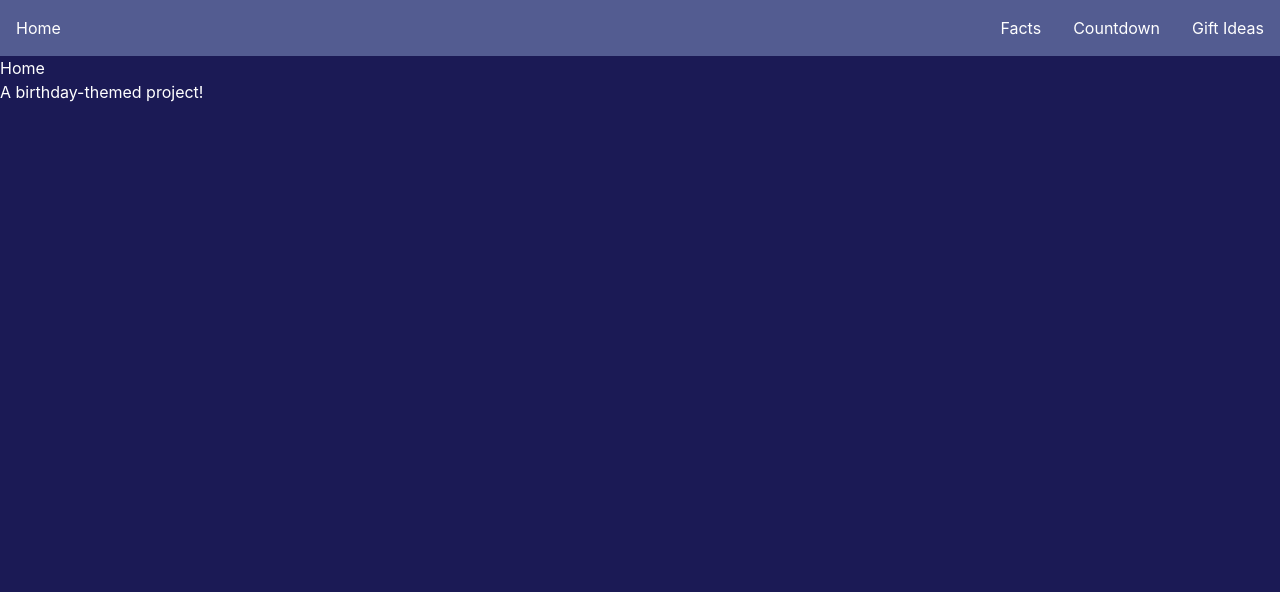
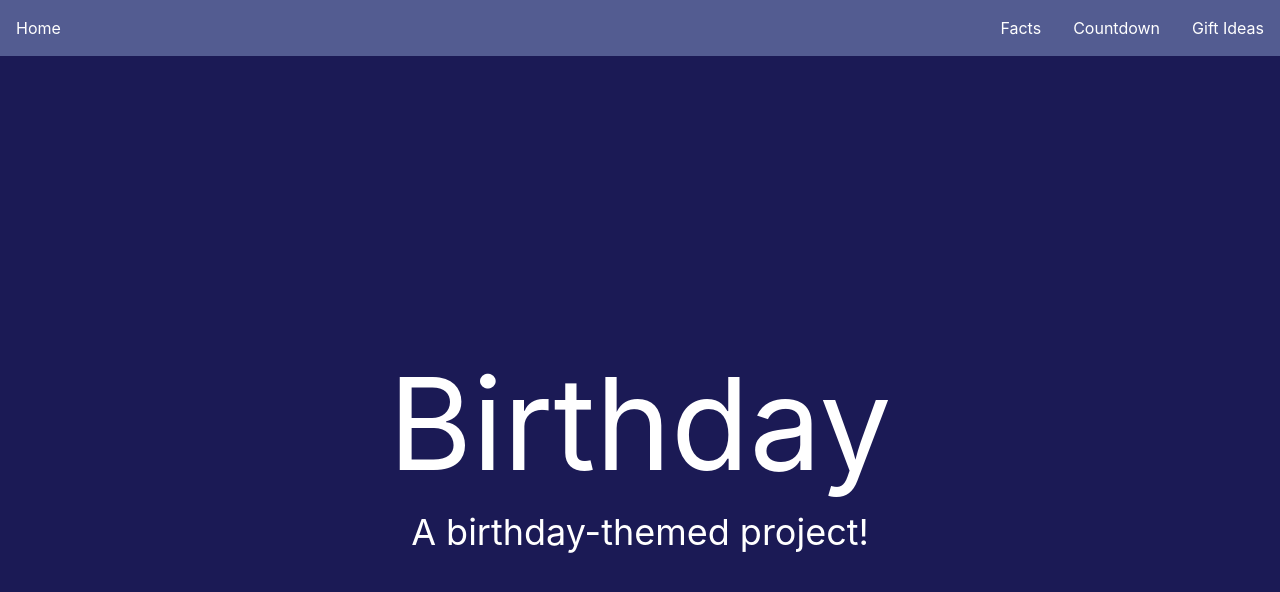
Before and after one commit to hiralsinghal/birthday-cards, a React (Vite) app: page / in a window 1280 px wide. Shown: the top 592 px of the page. Built offline with nearby package versions, Linux system fonts and the light colour scheme.

Commit message:
add style to home.jsx

```diff
--- a/src/pages/Home.jsx
+++ b/src/pages/Home.jsx
@@ -2,9 +2,9 @@
 export default function Home() {
     return(
         <>
-            <main>
-                <h1>Home</h1>
-                <p>A birthday-themed project!</p>
+            <main className="flex flex-col items-center justify-center text-center min-h-screen">
+                <h1 className="text-9xl mb-3">Birthday</h1>
+                <p className="text-4xl mt-3">A birthday-themed project!</p>
             </main>
         </>
     )
```
